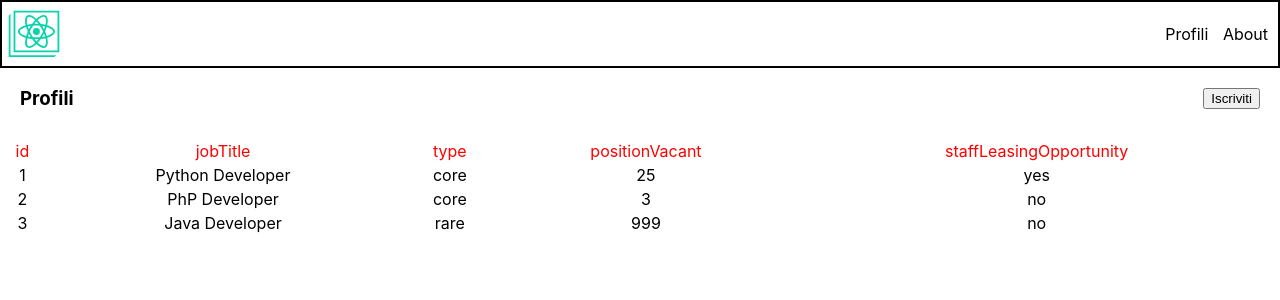
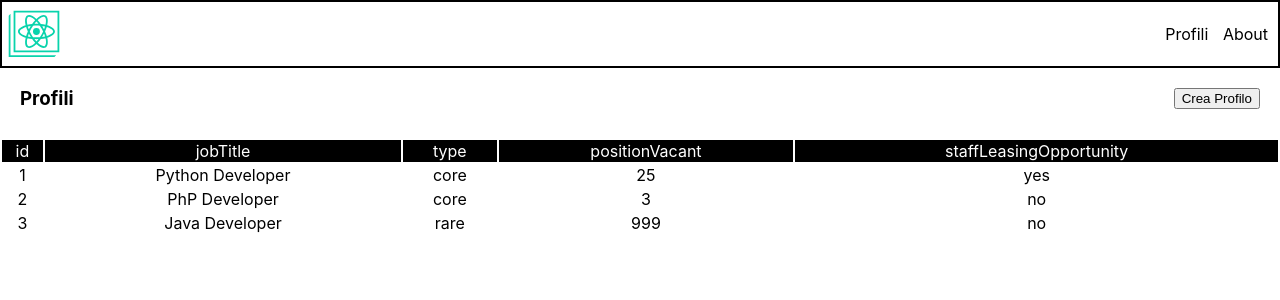
Before and after one commit to ilzio/corso_react, a React (Create React App) app in the folder react_prima_lezione/first-app/: page / in a window 1280 px wide. Shown: the top 300 px of the page. Built offline with nearby package versions, Linux system fonts and the light colour scheme.

Commit message:
creato form per inserire nuovi profili, primo tentativo tabella generica

```diff
--- a/react_prima_lezione/first-app/src/App.js
+++ b/react_prima_lezione/first-app/src/App.js
@@ -7,32 +7,9 @@ import Profiles from './components/Profiles/Profiles'
 const navConfig = [
   { title: 'Profili' },
   { title: 'About' },
-
 ]
 
-const profiles = [
-  {
-    id: 1,
-    jobTitle: 'Python Developer',
-    type: 'core',
-    positionVacant: '25',
-    staffLeasingOpportunity: true
-  },
-  {
-    id: 2,
-    jobTitle: 'PhP Developer',
-    type: 'core',
-    positionVacant: '3',
-    staffLeasingOpportunity: false
-  },
-  {
-    id: 3,
-    jobTitle: 'Java Developer',
-    type: 'rare',
-    positionVacant: '999',
-    staffLeasingOpportunity: false
-  },
-]
+
 
 export default class App extends Component {
   render() {
@@ -40,7 +17,7 @@ export default class App extends Component {
       <div className="App">
         <Header config={navConfig} />
         {/* <Header  /> */}
-        <Profiles items={profiles} />
+        <Profiles />
       </div>
     )
   }
--- a/react_prima_lezione/first-app/src/components/Profiles/Form.css
+++ b/react_prima_lezione/first-app/src/components/Profiles/Form.css
@@ -4,3 +4,16 @@
     justify-items: center;
     /* align-items: center; */
 }
+
+.form-group {
+    margin-bottom: 10px;
+}
+
+label {
+    margin-right: 5px;
+}
+
+.profilesTableHead{
+color: white;
+background: black;
+}
--- a/react_prima_lezione/first-app/src/components/Profiles/Form.js
+++ b/react_prima_lezione/first-app/src/components/Profiles/Form.js
@@ -6,37 +6,56 @@ import './Form.css';
 // https://reactjs.org/docs/forms.html
 
 class Form extends React.Component {
-  constructor(props){
+  constructor(props) {
     super(props)
-    this.state = {
-      // name: '';
-      // surname: '';
-      // email: '';
-      // name: '';
-    }
+    // this.handleSubmit = this.props.handleSubmit.bind(this)
+
   }
 
+  handleInputChange = (event) => {
+    const value = event.target.value
+    const name = event.target.name
+
+    this.setState({
+      [name]: value
+    });
+  }
+
+  handleSubmit = (event) => {
+    event.preventDefault();
+    this.props.handleSubmit(this.state)
+  }
 
 
   render() {
     return (
-      <form className="Form">
+      // <form onSubmit={this.handleSubmit} className="Form">
+      <form onSubmit={this.handleSubmit} className="Form">
         <div className="form-group">
-          <label htmlFor="name">Nome</label>
-          <input name="" placeholder="Inserisci il tuo nome" type="text" />
+          <label htmlFor="id">Id</label>
+          <input name="id" onChange={this.handleInputChange} type="text" />
         </div>
         <div className="form-group">
-          <label htmlFor="surname">Cognome</label>
-          <input name="" placeholder="Inserisci il tuo cognome " type="text" />
+          <label htmlFor="jobTitle">jobTitle</label>
+          <input name="jobTitle" onChange={this.handleInputChange} type="text" />
         </div>
         <div className="form-group">
-          <label htmlFor="email">Email </label>
-          <input name="" placeholder="Inserisci la tua email" type="email" />
+          <label htmlFor="type">Type </label>
+          <select name="type" onChange={this.handleInputChange} >
+            <option value="core">core</option>
+            <option value="rare">rare</option>
+          </select>
+          {/* <input name="type" onChange={this.handleInputChange}   type="text" /> */}
         </div>
         <div className="form-group">
-          <label htmlFor="tel">Telefono</label>
-          <input name="" placeholder="Inserisci il tuo telefono" type="number" />
+          <label htmlFor="positionVacant">positionVacant</label>
+          <input name="positionVacant" onChange={this.handleInputChange} type="number" />
         </div>
+        <div className="form-group">
+          <label htmlFor="staffLeasingOpportunity">staffLeasingOpportunity</label>
+          <input type="checkbox" onChange={this.handleInputChange} name="staffLeasingOpportunity" />
+        </div>
+        <button type="submit">Invia</button>
       </form>
     )
   }
--- /dev/null
+++ b/react_prima_lezione/first-app/src/components/Profiles/GenericTable.js
@@ -0,0 +1,57 @@
+import React from 'react';
+import './Profiles.css';
+
+// qunado non si specifica il cammino relativo, react cerca nella cartella node modules
+
+
+class GenericTable extends React.Component {
+
+  static defaultProps = {
+    items: []
+  }
+  getItemsKeys = () => {
+    if (this.props.items.length) {
+      return Object.keys(this.props.items[0])
+    }
+  }
+
+  getArrangedItems = () => {
+    const keys = this.getItemsKeys;
+
+    for (let x in keys) { console.log(keys[x]) }
+  }
+
+
+  c
+
+  render() {
+    // console.log(this.props.items.length)
+    const chiavi = this.getItemsKeys()
+    return (
+      <table className="profilesTable">
+        <thead className="profilesTableHead">
+          <tr>
+            {chiavi ?
+              chiavi.map((item, index) => (
+                <td key={index}>{item}</td>
+              ))
+              : ''}
+          </tr>
+        </thead>
+        <tbody>
+          {/* TABELLA GENERICA CHE PRENDE CHIAVI E ITEM E LI RITORNA */}
+          {this.props.items.map((item, index) => (
+            <tr key={index}>
+              {chiavi.map(chiave => <td>{item[chiave]}</td> )}
+
+
+            </tr>
+          ))
+          }
+        </tbody>
+      </table>
+    )
+  }
+}
+
+export default GenericTable
--- a/react_prima_lezione/first-app/src/components/Profiles/Profiles.js
+++ b/react_prima_lezione/first-app/src/components/Profiles/Profiles.js
@@ -1,6 +1,7 @@
 import React from 'react';
 import './Profiles.css';
 import ProfilesTable from './ProfilesTable'
+import GenericTable from './GenericTable'
 import Form from './Form'
 
 // qunado non si specifica il cammino relativo, react cerca nella cartella node modules
@@ -11,36 +12,84 @@ class Profiles extends React.Component {
     super(props)
     this.state = {
       showProfiles : true,
-      btnText : "Iscriviti"
+      btnText : "Crea Profilo",
+      headerText: "Profili",
+      profiles : [
+        {
+          id: 1,
+          jobTitle: 'Python Developer',
+          type: 'core',
+          positionVacant: '25',
+          staffLeasingOpportunity: true
+        },
+        {
+          id: 2,
+          jobTitle: 'PhP Developer',
+          type: 'core',
+          positionVacant: '3',
+          staffLeasingOpportunity: false
+        },
+        {
+          id: 3,
+          jobTitle: 'Java Developer',
+          type: 'rare',
+          positionVacant: '999',
+          staffLeasingOpportunity: false
+        },
+      ]
     }
   }
-  static defaultProps = {
-    items: []
-  }
-  getItemsKeys = () => {
-    if(this.props.items.length){
-      return Object.keys(this.props.items[0])
-    }
-  }
+
+
+
+
+
+handleFormSubmission = (payload) => {
+  //
+  const newArray = [...this.state.profiles, payload];
+  if(newArray){
+
+  this.setState({profiles: newArray})
+
+  this.toggleForm();
+}
+
+
+
+
+
+}
+
 
 // using prevState allows to overcome state change asyncronous problems
   toggleForm = () => {
     this.setState(prevState => ({
       showProfiles: !prevState.showProfiles,
-      btnText : (prevState.showProfiles ? "Iscriviti" : "Profili")
+      headerText : (prevState.showProfiles ? "Crea Profilo" : "Profili"),
+      btnText : (prevState.showProfiles ? "Profili" : "Crea Profilo" )
     }))
   }
 
   render() {
-    const chiavi = this.getItemsKeys()
     return (
       <>
       <div className="topContainer">
-        <h3>Profili</h3>
+        <h3>{this.state.headerText}</h3>
         <button onClick={this.toggleForm}>{this.state.btnText} </button>
       </div>
-      {this.state.showProfiles ? <ProfilesTable items={this.props.items} /> : <Form />}
 
+      {this.state.showProfiles ? <ProfilesTable items={this.state.profiles} /> : <Form handleSubmit={this.handleFormSubmission} />}
+
+
+      {/* {this.state.profiles.length > 1 && <GenericTable items={this.state.profiles} />} */}
+      {/* <GenericTable items={this.state.profiles} /> */}
+
+
+
+
+      {/* {this.state.showProfiles ? <GenericTable items={this.props.items} /> : <Form handleSubmit={this.handleFormSubmission} />} */}
+       {/* <GenericTable items={this.state.profiles} /> */}
+      {/* {console.log(this.state.profiles)} */}
       </>
     )
 }
```
Also changed, not shown: 2 other files (tests, documents, lock files or other folders).
